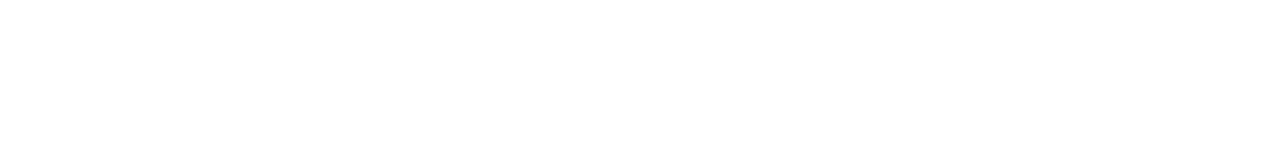
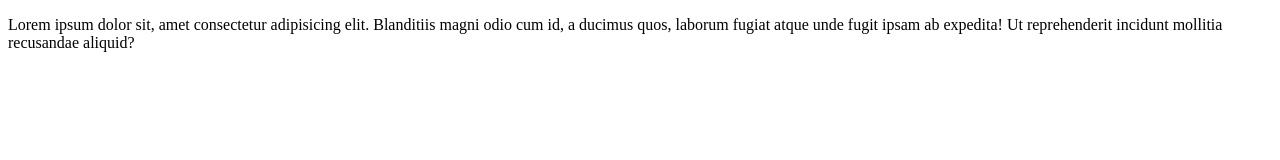
Before and after one commit to Abdullahi-Roble/branching-lesson, a plain HTML site: page index.html in a window 1280 px wide. Drawn offline with Linux system fonts and the light colour scheme.

Commit message:
added some base HTML

```diff
--- a/index.html
+++ b/index.html
@@ -7,6 +7,6 @@
   <title>Git branching lesson on test</title>
 </head>
 <body>
-
+  <p>Lorem ipsum dolor sit, amet consectetur adipisicing elit. Blanditiis magni odio cum id, a ducimus quos, laborum fugiat atque unde fugit ipsam ab expedita! Ut reprehenderit incidunt mollitia recusandae aliquid?</p>
 </body>
 </html>
```
